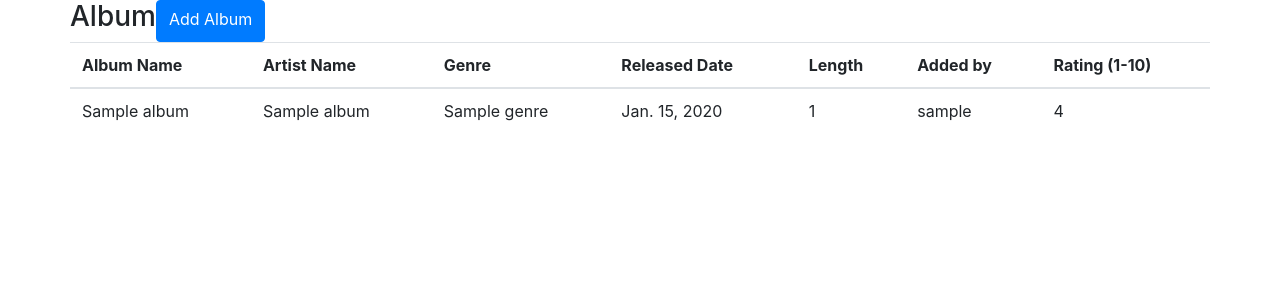
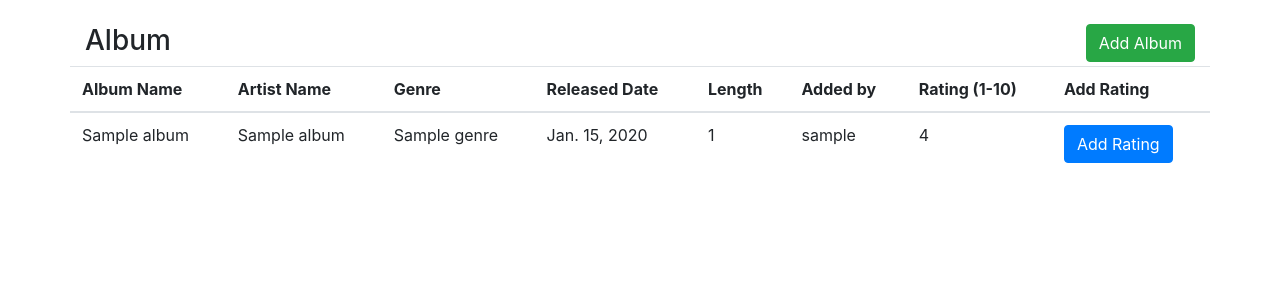
Before and after one commit to maximest-pierre/UbiquitousFortnight, a Django app: page / in a window 1280 px wide. Shown: the part 56-356 px from the top of the page. Run offline with Django 3.2, Linux system fonts and the light colour scheme; a user stored in the database is signed in; tables that the repository leaves empty hold one stand-in row (values such as "Sample post"); some libraries are stand-ins or nearby versions.

Commit message:
Fix link and form title

```diff
--- a/album/templates/album/create_album.html
+++ b/album/templates/album/create_album.html
@@ -7,7 +7,7 @@
         <div class="col-md-4 col-md-offset-4">
             <div class="login-panel panel panel-default">
                 <div class="panel-heading">
-                    <h3 class="panel-title">Please Sign In</h3>
+                    <h3 class="panel-title">Add Album</h3>
                 </div>
                 <div class="panel-body">
                 <form method="post" novalidate>
--- a/album/templates/album/overview.html
+++ b/album/templates/album/overview.html
@@ -3,10 +3,15 @@
 {%  block content %}
 
     <div class="container">
+    <br>
         <div class="row">
+            <div class="col">
+                <h3>Album</h3>
+            </div>
+            <div class="col text-right">
+                 <a class="btn btn-success" href="{% url "album:create" %}">Add Album</a>
+            </div>
 
-            <h3>Album</h3>
-            <a class="btn btn-primary" href="#">Add Album</a>
 
             <table class="table">
                 <thead>
@@ -18,6 +23,7 @@
                         <th>Length</th>
                         <th>Added by</th>
                         <th>Rating (1-10)</th>
+                        <th>Add Rating</th>
                     </tr>
                 </thead>
                 <tbody>
@@ -30,6 +36,7 @@
                     <td>{{ album.length }}</td>
                     <td>{{ album.added_by.username }}</td>
                     <td>{{ album.get_rating }}</td>
+                        <td><a class="btn btn-primary" href="#">Add Rating</a></td>
                     </tr>
                 {% endfor %}
                 </tbody>
```
